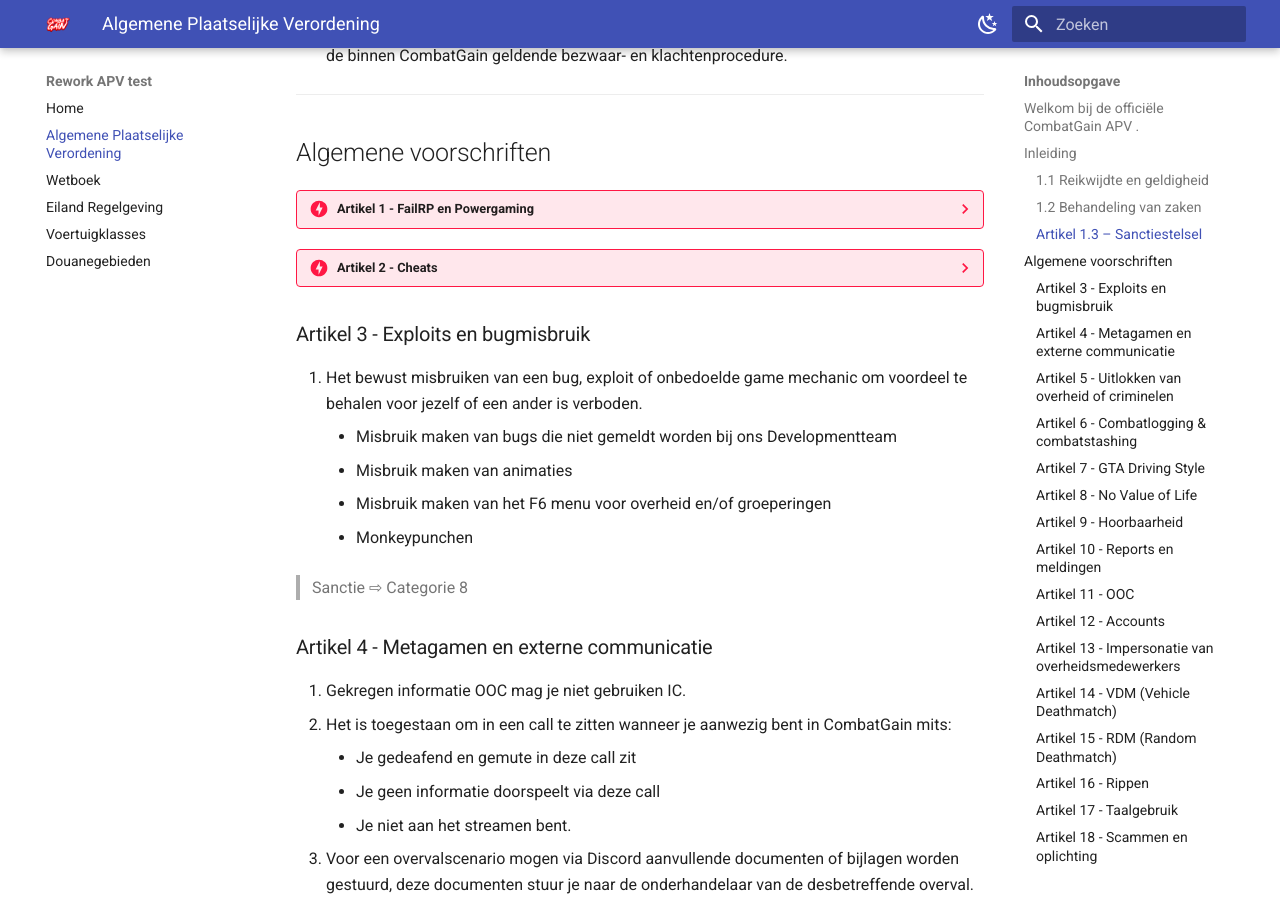
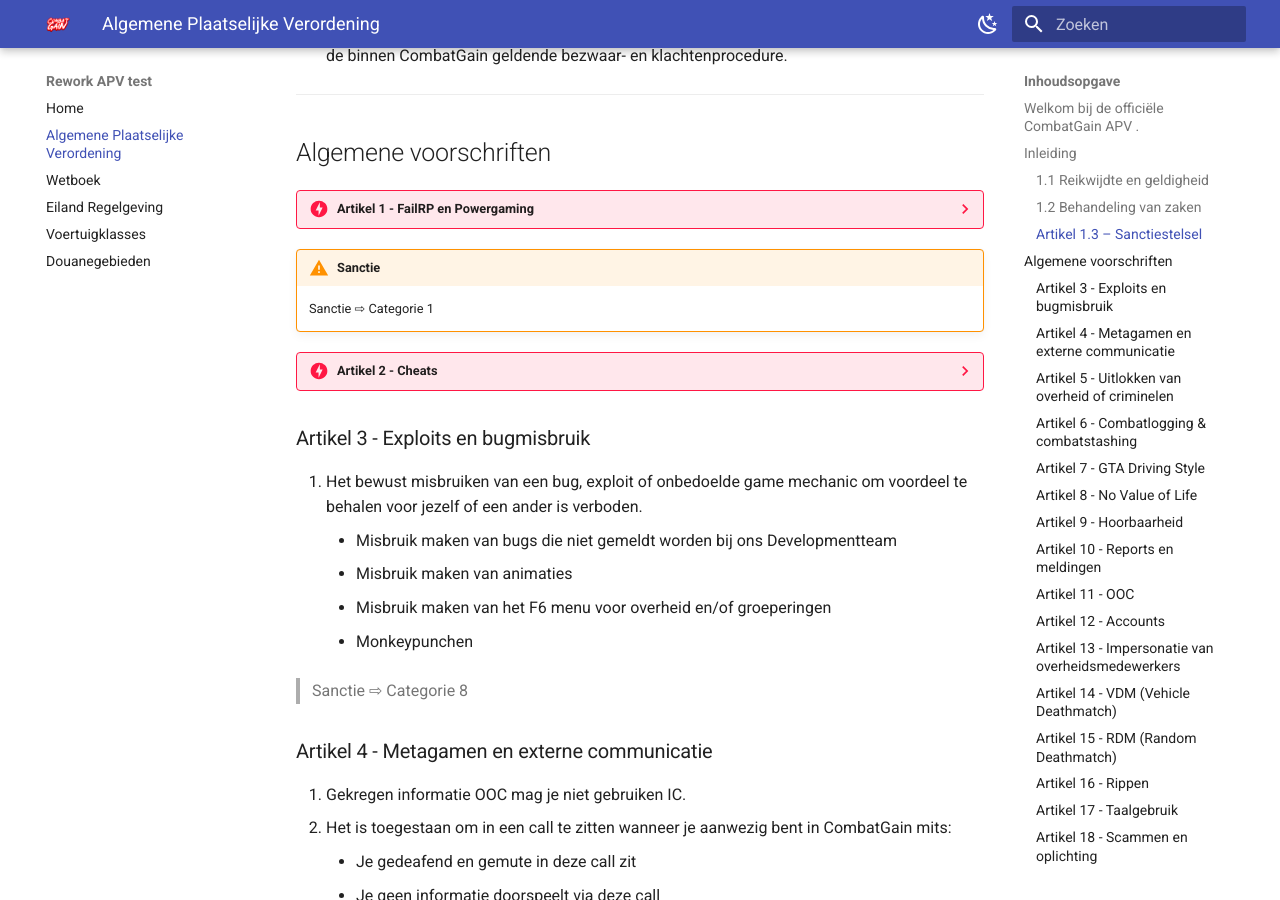
Before and after one commit to Sungerbob1/APVcg, an MkDocs documentation site: the page built from docs/apv.md, in a window 1280 px wide and 900 px high, scrolled down 2179 px. Built offline with MkDocs 1.6.1 and Material for MkDocs 9.7.7, drawn with Linux system fonts in a browser that asks for light colours; comment, search, counter and statistics services are not loaded.

Commit message:
dddddddd

```diff
--- a/docs/apv.md
+++ b/docs/apv.md
@@ -59,8 +59,8 @@ De Algemene Plaatselijke Verordening van CombatGain, hierna te noemen: de APV, b
     -  Het is verplicht indien jij een actie uitvoert zoals "/me bind vast" dat je deze actie eindigt met "/e mechanic. Enkel als je dit op deze manier gebruikt is de actie geldig. Wanneer je "/e mechanic vergeet, is jouw actie ongeldig.
     -  Het is niet toegestaan om de Z-spier te gebruiken om te checken waar een andere speler verstopt zit.
     -  Het is verboden om meth te produceren in/onder gebouwen, tunnels of op treinsporen. Over het algemeen mag er dus niet worden gekookt op locaties waar de rode rook niet zichtbaar is.
-    >
-    - > Sanctie ⇨ Categorie 1
+!!! warning "Sanctie"
+    Sanctie ⇨ Categorie 1
 
 ??? info danger "Artikel 2 - Cheats"
     - Het gebruiken van software, hulpmiddelen of aanpassingen van derden om voordeel te behalen voor jezelf of een ander is verboden.
```
Also changed, not shown: other parts of docs/apv.md (+1 -1 lines).
